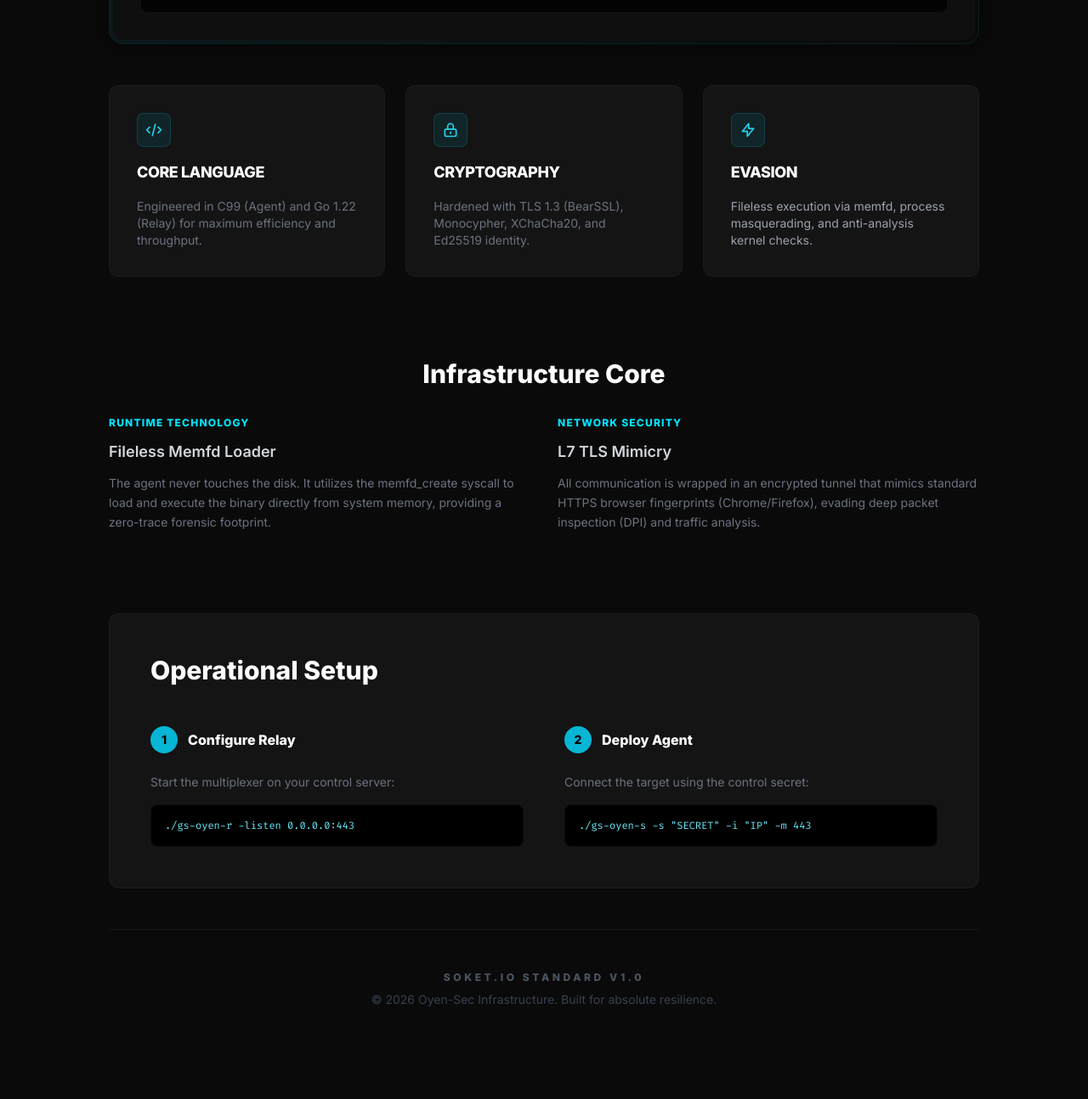
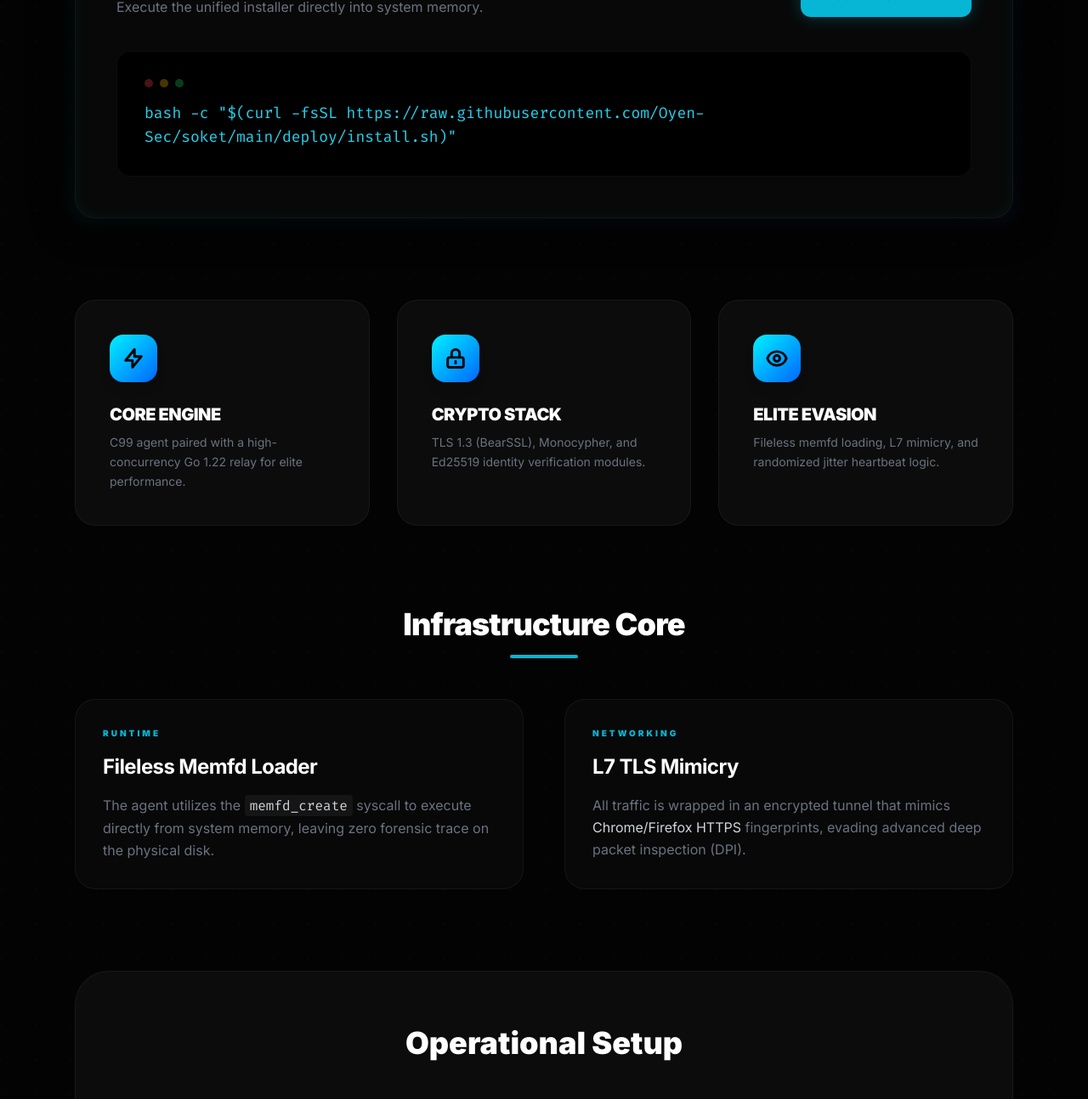
Before and after one commit to Oyen-Sec/soket, a plain HTML site: page web/index.html in a window 1280 px wide. Shown: the part 554-1848 px from the top of the page at 85% size. Before the commit the page ends 1821 px from the top, so only its background shows below. Drawn offline with nearby package versions, Linux system fonts and the light colour scheme.

Commit message:
web: complete overhaul of Command Center UI with premium UX and copy feedback

```diff
--- a/web/index.html
+++ b/web/index.html
@@ -3,128 +3,182 @@
 <head>
     <meta charset="UTF-8">
     <meta name="viewport" content="width=device-width, initial-scale=1.0">
-    <title>Soket.io | Infrastructure</title>
+    <title>Soket.io | Command Center</title>
     <script src="https://cdn.tailwindcss.com"></script>
-    <link href="https://fonts.googleapis.com/css2?family=Fira+Code:wght@400;500&family=Inter:wght@300;400;600;800&display=swap" rel="stylesheet">
+    <link href="https://fonts.googleapis.com/css2?family=Fira+Code:wght@400;500&family=Inter:wght@300;400;600;700;900&display=swap" rel="stylesheet">
     <style>
-        :root { --accent: #00e5ff; --bg: #0a0a0a; --card: #141414; }
-        body { font-family: 'Inter', sans-serif; background-color: var(--bg); color: #e0e0e0; margin: 0; line-height: 1.6; }
+        :root { --accent: #00f2ff; --bg: #030303; --card: #0c0c0c; --border: rgba(255, 255, 255, 0.05); }
+        body { font-family: 'Inter', sans-serif; background-color: var(--bg); color: #a0a0a0; margin: 0; overflow-x: hidden; }
         .mono { font-family: 'Fira Code', monospace; }
-        .glow { text-shadow: 0 0 20px rgba(0, 229, 255, 0.3); }
-        .border-glow { border: 1px solid rgba(0, 229, 255, 0.1); box-shadow: 0 0 30px rgba(0, 0, 0, 0.5); }
-        .card { background: var(--card); border: 1px solid rgba(255, 255, 255, 0.03); border-radius: 12px; transition: all 0.3s ease; }
-        .card:hover { border-color: rgba(0, 229, 255, 0.2); transform: translateY(-2px); }
-        .btn-primary { background: var(--accent); color: #000; font-weight: 800; border-radius: 6px; padding: 10px 24px; transition: all 0.2s ease; }
-        .btn-primary:hover { background: #00b8cc; box-shadow: 0 0 15px rgba(0, 229, 255, 0.4); }
-        ::-webkit-scrollbar { width: 8px; }
+
+        /* Premium Glow Effects */
+        .text-glow { text-shadow: 0 0 30px rgba(0, 242, 255, 0.5); }
+        .border-glow { box-shadow: 0 0 50px rgba(0, 0, 0, 1), inset 0 0 20px rgba(0, 242, 255, 0.05); border: 1px solid rgba(0, 242, 255, 0.1); }
+        .accent-gradient { background: linear-gradient(135deg, #00f2ff 0%, #0066ff 100%); }
+
+        /* Advanced Animations */
+        .hover-lift { transition: all 0.4s cubic-bezier(0.165, 0.84, 0.44, 1); }
+        .hover-lift:hover { transform: translateY(-5px); border-color: rgba(0, 242, 255, 0.3); box-shadow: 0 10px 30px rgba(0, 0, 0, 0.5); }
+
+        /* Improved Copy Button Interaction */
+        .copy-btn { position: relative; overflow: hidden; transition: all 0.3s ease; }
+        .copy-btn::after { content: ''; position: absolute; top: 0; left: -100%; width: 100%; height: 100%; background: linear-gradient(90deg, transparent, rgba(255,255,255,0.2), transparent); transition: 0.5s; }
+        .copy-btn:hover::after { left: 100%; }
+        .copy-btn:active { transform: scale(0.95); }
+
+        /* Grid Background */
+        .bg-grid { background-image: radial-gradient(circle at 2px 2px, rgba(255,255,255,0.02) 1px, transparent 0); background-size: 40px 40px; }
+
+        ::-webkit-scrollbar { width: 6px; }
         ::-webkit-scrollbar-track { background: var(--bg); }
-        ::-webkit-scrollbar-thumb { background: #333; border-radius: 10px; }
-        ::-webkit-scrollbar-thumb:hover { background: #444; }
+        ::-webkit-scrollbar-thumb { background: #1a1a1a; border-radius: 10px; }
+        ::-webkit-scrollbar-thumb:hover { background: #252525; }
     </style>
 </head>
-<body class="p-4 md:p-8">
-    <div class="max-w-5xl mx-auto space-y-12">
-        <!-- Header Section -->
-        <header class="text-center py-12 space-y-4">
-            <h1 class="text-5xl md:text-7xl font-extrabold tracking-tighter text-white glow">SOKET<span class="text-[#00e5ff]">.IO</span></h1>
-            <p class="text-gray-500 text-lg md:text-xl font-light">Advanced Socket Infrastructure for Unified Operations</p>
-            <div class="flex justify-center gap-4 pt-4">
-                <span class="px-3 py-1 bg-white/5 border border-white/10 rounded-full text-xs font-bold text-gray-400 uppercase tracking-widest">v1.0 Standard</span>
-                <span class="px-3 py-1 bg-cyan-500/10 border border-cyan-500/20 rounded-full text-xs font-bold text-cyan-400 uppercase tracking-widest">Production Ready</span>
+<body class="bg-grid min-h-screen">
+    <div class="max-w-6xl mx-auto px-6 py-16 md:py-24 space-y-24">
+
+        <!-- Premium Header -->
+        <header class="text-center space-y-6 relative">
+            <div class="absolute -top-24 left-1/2 -translate-x-1/2 w-96 h-96 bg-cyan-500/10 blur-[120px] rounded-full -z-10"></div>
+            <div class="inline-block px-4 py-1.5 rounded-full bg-white/5 border border-white/10 text-[10px] font-black uppercase tracking-[0.4em] text-cyan-500 mb-4">
+                Unified Socket Standard v1.0
             </div>
+            <h1 class="text-6xl md:text-8xl font-black tracking-tight text-white text-glow">
+                SOKET<span class="text-cyan-400">.IO</span>
+            </h1>
+            <p class="text-gray-500 text-lg md:text-2xl font-medium max-w-2xl mx-auto leading-relaxed">
+                Supreme infrastructure for high-resilience command and control operations.
+            </p>
         </header>
 
-        <!-- Main Deployment Card -->
-        <section class="border-glow rounded-2xl overflow-hidden">
-            <div class="bg-gradient-to-r from-cyan-900/20 to-transparent p-1">
-                <div class="bg-[#0f0f0f] rounded-xl p-8 space-y-8">
-                    <div class="flex flex-col md:flex-row md:items-center justify-between gap-6">
-                        <div class="space-y-1">
-                            <h2 class="text-2xl font-bold text-white">Rapid Deployment</h2>
-                            <p class="text-gray-500">Deploy the unified agent in memory via one-liner.</p>
+        <!-- Deployment Console -->
+        <section class="relative group">
+            <div class="absolute -inset-1 bg-gradient-to-r from-cyan-500 to-blue-600 rounded-3xl blur opacity-10 group-hover:opacity-20 transition duration-1000"></div>
+            <div class="relative bg-[#080808] border border-white/5 rounded-3xl p-8 md:p-12 space-y-10 border-glow">
+                <div class="flex flex-col md:flex-row md:items-end justify-between gap-8">
+                    <div class="space-y-3">
+                        <h2 class="text-3xl font-black text-white tracking-tight">Rapid Deployment</h2>
+                        <p class="text-gray-500 font-medium">Execute the unified installer directly into system memory.</p>
+                    </div>
+                    <button onclick="copyCommand()" class="copy-btn btn-primary bg-cyan-500 hover:bg-cyan-400 text-black px-10 py-4 rounded-xl font-black text-xs uppercase tracking-widest shadow-[0_0_20px_rgba(6,182,212,0.3)]">
+                        Copy Installer
+                    </button>
+                </div>
+
+                <div class="relative group/cmd">
+                    <div class="absolute -inset-0.5 bg-cyan-500/20 rounded-2xl blur-sm opacity-0 group-hover/cmd:opacity-100 transition duration-500"></div>
+                    <div class="relative bg-black rounded-2xl p-6 md:p-8 border border-white/5 overflow-hidden">
+                        <div class="flex items-center gap-2 mb-4 opacity-30">
+                            <div class="w-2.5 h-2.5 rounded-full bg-red-500"></div>
+                            <div class="w-2.5 h-2.5 rounded-full bg-yellow-500"></div>
+                            <div class="w-2.5 h-2.5 rounded-full bg-green-500"></div>
                         </div>
-                        <button onclick="copyCommand()" class="btn-primary w-full md:w-auto">COPY INSTALLER</button>
-                    </div>
-                    <div class="bg-black/80 p-5 rounded-lg border border-white/5 relative overflow-hidden group">
-                        <code id="install-cmd" class="mono text-cyan-400 text-sm md:text-base block whitespace-pre-wrap break-all">bash -c "$(curl -fsSL https://raw.githubusercontent.com/Oyen-Sec/soket/main/deploy/install.sh)"</code>
+                        <code id="install-cmd" class="mono text-cyan-400 text-sm md:text-lg block whitespace-pre-wrap leading-relaxed">bash -c "$(curl -fsSL https://raw.githubusercontent.com/Oyen-Sec/soket/main/deploy/install.sh)"</code>
                     </div>
                 </div>
             </div>
         </section>
 
-        <!-- Tech Stack Grid -->
-        <section class="grid grid-cols-1 md:grid-cols-3 gap-6">
-            <div class="card p-8 space-y-4">
-                <div class="w-10 h-10 bg-cyan-500/10 rounded-lg flex items-center justify-center border border-cyan-500/20">
-                    <svg class="w-5 h-5 text-cyan-400" fill="none" stroke="currentColor" viewBox="0 0 24 24"><path stroke-linecap="round" stroke-linejoin="round" stroke-width="2" d="M10 20l4-16m4 4l4 4-4 4M6 16l-4-4 4-4"></path></svg>
+        <!-- Feature Grid -->
+        <section class="grid grid-cols-1 md:grid-cols-3 gap-8">
+            <div class="bg-[#0c0c0c] p-10 rounded-3xl border border-white/5 hover-lift space-y-6">
+                <div class="w-14 h-14 accent-gradient rounded-2xl flex items-center justify-center shadow-lg">
+                    <svg class="w-7 h-7 text-black" fill="none" stroke="currentColor" viewBox="0 0 24 24"><path stroke-linecap="round" stroke-linejoin="round" stroke-width="2.5" d="M13 10V3L4 14h7v7l9-11h-7z"></path></svg>
                 </div>
-                <h3 class="text-lg font-bold text-white uppercase tracking-tight">Core Language</h3>
-                <p class="text-gray-500 text-sm">Engineered in C99 (Agent) and Go 1.22 (Relay) for maximum efficiency and throughput.</p>
+                <div class="space-y-2">
+                    <h3 class="text-xl font-black text-white uppercase tracking-tight">Core Engine</h3>
+                    <p class="text-gray-500 text-sm leading-relaxed font-medium">C99 agent paired with a high-concurrency Go 1.22 relay for elite performance.</p>
+                </div>
             </div>
-            <div class="card p-8 space-y-4">
-                <div class="w-10 h-10 bg-cyan-500/10 rounded-lg flex items-center justify-center border border-cyan-500/20">
-                    <svg class="w-5 h-5 text-cyan-400" fill="none" stroke="currentColor" viewBox="0 0 24 24"><path stroke-linecap="round" stroke-linejoin="round" stroke-width="2" d="M12 15v2m-6 4h12a2 2 0 002-2v-6a2 2 0 00-2-2H6a2 2 0 00-2 2v6a2 2 0 002 2zm10-10V7a4 4 0 00-8 0v4h8z"></path></svg>
+
+            <div class="bg-[#0c0c0c] p-10 rounded-3xl border border-white/5 hover-lift space-y-6">
+                <div class="w-14 h-14 accent-gradient rounded-2xl flex items-center justify-center shadow-lg">
+                    <svg class="w-7 h-7 text-black" fill="none" stroke="currentColor" viewBox="0 0 24 24"><path stroke-linecap="round" stroke-linejoin="round" stroke-width="2.5" d="M12 15v2m-6 4h12a2 2 0 002-2v-6a2 2 0 00-2-2H6a2 2 0 00-2 2v6a2 2 0 002 2zm10-10V7a4 4 0 00-8 0v4h8z"></path></svg>
                 </div>
-                <h3 class="text-lg font-bold text-white uppercase tracking-tight">Cryptography</h3>
-                <p class="text-gray-500 text-sm">Hardened with TLS 1.3 (BearSSL), Monocypher, XChaCha20, and Ed25519 identity.</p>
+                <div class="space-y-2">
+                    <h3 class="text-xl font-black text-white uppercase tracking-tight">Crypto Stack</h3>
+                    <p class="text-gray-500 text-sm leading-relaxed font-medium">TLS 1.3 (BearSSL), Monocypher, and Ed25519 identity verification modules.</p>
+                </div>
             </div>
-            <div class="card p-8 space-y-4">
-                <div class="w-10 h-10 bg-cyan-500/10 rounded-lg flex items-center justify-center border border-cyan-500/20">
-                    <svg class="w-5 h-5 text-cyan-400" fill="none" stroke="currentColor" viewBox="0 0 24 24"><path stroke-linecap="round" stroke-linejoin="round" stroke-width="2" d="M13 10V3L4 14h7v7l9-11h-7z"></path></svg>
+
+            <div class="bg-[#0c0c0c] p-10 rounded-3xl border border-white/5 hover-lift space-y-6">
+                <div class="w-14 h-14 accent-gradient rounded-2xl flex items-center justify-center shadow-lg">
+                    <svg class="w-7 h-7 text-black" fill="none" stroke="currentColor" viewBox="0 0 24 24"><path stroke-linecap="round" stroke-linejoin="round" stroke-width="2.5" d="M15 12a3 3 0 11-6 0 3 3 0 016 0z"></path><path stroke-linecap="round" stroke-linejoin="round" stroke-width="2.5" d="M2.458 12C3.732 7.943 7.523 5 12 5c4.478 0 8.268 2.943 9.542 7-1.274 4.057-5.064 7-9.542 7-4.477 0-8.268-2.943-9.542-7z"></path></svg>
                 </div>
-                <h3 class="text-lg font-bold text-white uppercase tracking-tight">Evasion</h3>
-                <p class="text-gray-400 text-sm">Fileless execution via memfd, process masquerading, and anti-analysis kernel checks.</p>
-            </div>
-        </section>
-
-        <!-- Technical Details -->
-        <section class="space-y-8 py-12">
-            <h2 class="text-3xl font-extrabold text-white text-center">Infrastructure Core</h2>
-            <div class="grid md:grid-cols-2 gap-8">
-                <div class="space-y-3">
-                    <h4 class="text-[#00e5ff] font-bold uppercase tracking-widest text-xs">Runtime Technology</h4>
-                    <p class="text-gray-300 font-semibold text-lg">Fileless Memfd Loader</p>
-                    <p class="text-gray-500 text-sm leading-relaxed">The agent never touches the disk. It utilizes the memfd_create syscall to load and execute the binary directly from system memory, providing a zero-trace forensic footprint.</p>
-                </div>
-                <div class="space-y-3">
-                    <h4 class="text-[#00e5ff] font-bold uppercase tracking-widest text-xs">Network Security</h4>
-                    <p class="text-gray-300 font-semibold text-lg">L7 TLS Mimicry</p>
-                    <p class="text-gray-500 text-sm leading-relaxed">All communication is wrapped in an encrypted tunnel that mimics standard HTTPS browser fingerprints (Chrome/Firefox), evading deep packet inspection (DPI) and traffic analysis.</p>
+                <div class="space-y-2">
+                    <h3 class="text-xl font-black text-white uppercase tracking-tight">Elite Evasion</h3>
+                    <p class="text-gray-500 text-sm leading-relaxed font-medium">Fileless memfd loading, L7 mimicry, and randomized jitter heartbeat logic.</p>
                 </div>
             </div>
         </section>
 
-        <!-- Quick Start Guide -->
-        <section class="card p-8 md:p-12 space-y-12">
-            <h2 class="text-3xl font-extrabold text-white">Operational Setup</h2>
+        <!-- Technical Specs -->
+        <section class="space-y-12">
+            <div class="text-center space-y-4">
+                <h2 class="text-4xl font-black text-white tracking-tight">Infrastructure Core</h2>
+                <div class="h-1 w-20 bg-cyan-500 mx-auto rounded-full"></div>
+            </div>
+
             <div class="grid md:grid-cols-2 gap-12">
-                <div class="space-y-6">
-                    <div class="flex items-center gap-3">
-                        <span class="w-8 h-8 rounded-full bg-cyan-500 text-black flex items-center justify-center font-bold text-sm">1</span>
-                        <h3 class="text-white font-bold">Configure Relay</h3>
+                <div class="bg-[#080808] p-8 rounded-3xl border border-white/5 space-y-4">
+                    <div class="text-cyan-500 font-black text-[10px] uppercase tracking-[0.3em]">Runtime</div>
+                    <h4 class="text-2xl font-bold text-white tracking-tight">Fileless Memfd Loader</h4>
+                    <p class="text-gray-500 text-base leading-relaxed">
+                        The agent utilizes the <span class="text-gray-300 mono bg-white/5 px-1.5 py-0.5 rounded">memfd_create</span> syscall to execute directly from system memory, leaving zero forensic trace on the physical disk.
+                    </p>
+                </div>
+                <div class="bg-[#080808] p-8 rounded-3xl border border-white/5 space-y-4">
+                    <div class="text-cyan-500 font-black text-[10px] uppercase tracking-[0.3em]">Networking</div>
+                    <h4 class="text-2xl font-bold text-white tracking-tight">L7 TLS Mimicry</h4>
+                    <p class="text-gray-500 text-base leading-relaxed">
+                        All traffic is wrapped in an encrypted tunnel that mimics <span class="text-gray-300">Chrome/Firefox HTTPS</span> fingerprints, evading advanced deep packet inspection (DPI).
+                    </p>
+                </div>
+            </div>
+        </section>
+
+        <!-- Operational Steps -->
+        <section class="bg-[#0c0c0c] rounded-[40px] p-10 md:p-16 border border-white/5 space-y-16">
+            <h2 class="text-4xl font-black text-white text-center">Operational Setup</h2>
+            <div class="grid md:grid-cols-2 gap-16">
+                <div class="space-y-8">
+                    <div class="flex items-center gap-4">
+                        <div class="w-12 h-12 rounded-2xl bg-white/5 border border-white/10 flex items-center justify-center text-cyan-400 font-black text-xl">01</div>
+                        <h3 class="text-2xl font-black text-white tracking-tight uppercase">Config Relay</h3>
                     </div>
                     <div class="space-y-4">
-                        <p class="text-gray-500 text-sm">Start the multiplexer on your control server:</p>
-                        <pre class="bg-black p-4 rounded-lg text-xs mono text-cyan-300 border border-white/5">./gs-oyen-r -listen 0.0.0.0:443</pre>
+                        <p class="text-gray-500 font-medium">Initialize the multiplexer on your VPS:</p>
+                        <div class="bg-black p-6 rounded-2xl border border-white/5 mono text-cyan-400 text-sm">
+                            ./gs-oyen-r -listen 0.0.0.0:443
+                        </div>
                     </div>
                 </div>
-                <div class="space-y-6">
-                    <div class="flex items-center gap-3">
-                        <span class="w-8 h-8 rounded-full bg-cyan-500 text-black flex items-center justify-center font-bold text-sm">2</span>
-                        <h3 class="text-white font-bold">Deploy Agent</h3>
+
+                <div class="space-y-8">
+                    <div class="flex items-center gap-4">
+                        <div class="w-12 h-12 rounded-2xl bg-white/5 border border-white/10 flex items-center justify-center text-cyan-400 font-black text-xl">02</div>
+                        <h3 class="text-2xl font-black text-white tracking-tight uppercase">Deploy Agent</h3>
                     </div>
                     <div class="space-y-4">
-                        <p class="text-gray-500 text-sm">Connect the target using the control secret:</p>
-                        <pre class="bg-black p-4 rounded-lg text-xs mono text-cyan-300 border border-white/5">./gs-oyen-s -s "SECRET" -i "IP" -m 443</pre>
+                        <p class="text-gray-500 font-medium">Link the target using your control secret:</p>
+                        <div class="bg-black p-6 rounded-2xl border border-white/5 mono text-cyan-400 text-sm">
+                            ./gs-oyen-s -s "KEY" -i "IP" -m 443
+                        </div>
                     </div>
                 </div>
             </div>
         </section>
 
         <!-- Footer -->
-        <footer class="text-center py-12 border-t border-white/5">
-            <p class="text-gray-600 text-xs font-bold uppercase tracking-[0.3em]">Soket.io Standard v1.0</p>
-            <p class="text-gray-700 text-sm mt-2">&copy; 2026 Oyen-Sec Infrastructure. Built for absolute resilience.</p>
+        <footer class="text-center py-20 space-y-4">
+            <div class="flex justify-center gap-8 opacity-20 grayscale mb-8">
+                <span class="font-black text-sm uppercase tracking-widest">C99</span>
+                <span class="font-black text-sm uppercase tracking-widest">GO 1.22</span>
+                <span class="font-black text-sm uppercase tracking-widest">BEARSSL</span>
+            </div>
+            <p class="text-gray-700 text-[10px] font-black uppercase tracking-[0.5em]">Soket.io v1.0 Standard</p>
+            <p class="text-gray-800 text-xs">&copy; 2026 Oyen-Sec Infrastructure. Engineered for absolute resilience.</p>
         </footer>
     </div>
 
@@ -134,12 +188,17 @@
             navigator.clipboard.writeText(cmd);
             const btn = event.target;
             const originalText = btn.innerText;
-            btn.innerText = 'COPIED!';
-            btn.classList.replace('btn-primary', 'bg-green-500');
+
+            // Premium Feedback State
+            btn.innerText = 'Copied to Clipboard';
+            btn.classList.replace('bg-cyan-500', 'bg-green-500');
+            btn.classList.add('shadow-[0_0_30px_rgba(34,197,94,0.4)]');
+
             setTimeout(() => {
                 btn.innerText = originalText;
-                btn.classList.replace('bg-green-500', 'btn-primary');
-            }, 2000);
+                btn.classList.replace('bg-green-500', 'bg-cyan-500');
+                btn.classList.remove('shadow-[0_0_30px_rgba(34,197,94,0.4)]');
+            }, 2500);
         }
     </script>
 </body>
```
